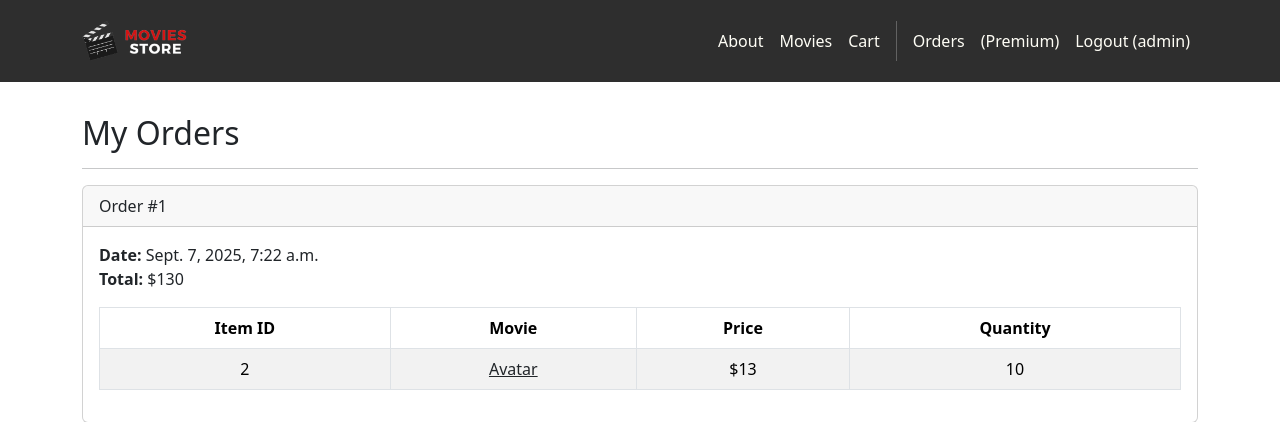
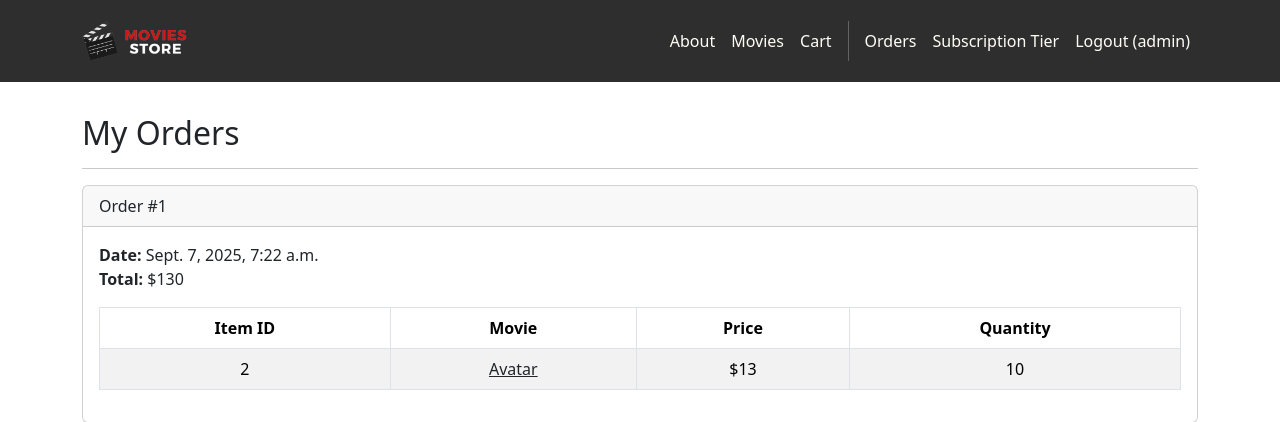
Before and after one commit to Eternal-Lost/moviesstore, a Django app: page /accounts/orders/ in a window 1280 px wide. Shown: the top 422 px of the page. Run offline with Django 5.2, Linux system fonts and the light colour scheme; the first user in the database is signed in; data comes from the database, SQL or seed files in the repository; some libraries are stand-ins or nearby versions.

Commit message:
version 3

```diff
--- a/accounts/urls.py
+++ b/accounts/urls.py
@@ -6,4 +6,5 @@ urlpatterns = [
     path('login/', views.login, name='accounts.login'),
     path('logout/', views.logout, name='accounts.logout'),
     path('orders/', views.orders, name='accounts.orders'),
+    path("subscription/", views.subscription_page, name="accounts.subscription"),
 ]
--- a/accounts/views.py
+++ b/accounts/views.py
@@ -45,3 +45,7 @@ def orders(request):
     template_data['title'] = 'Orders'
     template_data['orders'] = request.user.order_set.all()
     return render(request, 'accounts/orders.html', {'template_data': template_data})
+
+@login_required
+def subscription_page(request):
+    return render(request, "accounts/subscription_page.html")
--- a/moviesstore/templates/base.html
+++ b/moviesstore/templates/base.html
@@ -34,9 +34,7 @@
            <div class="vr bg-white mx-2 d-none d-lg-block"></div>
            {% if user.is_authenticated %}
            <a class="nav-link" href="{% url 'accounts.orders' %}">Orders</a>
-           <a class="nav-link text-white">
-            ({{ subscription_tier }})
-          </a>
+           <a class="nav-link" href="{% url 'accounts.subscription' %}"> Subscription Tier</a>
            <a class="nav-link" href="{% url 'accounts.logout' %}">Logout ({{user.username }})</a>
            {% else %}
            <a class="nav-link" href="{% url 'accounts.login' %}">Login</a>
```
Also changed, not shown: accounts/templates/accounts/subscription_page.html (added, +20 -0 lines), db.sqlite3, movies/migrations/0003_profile.py (added).
